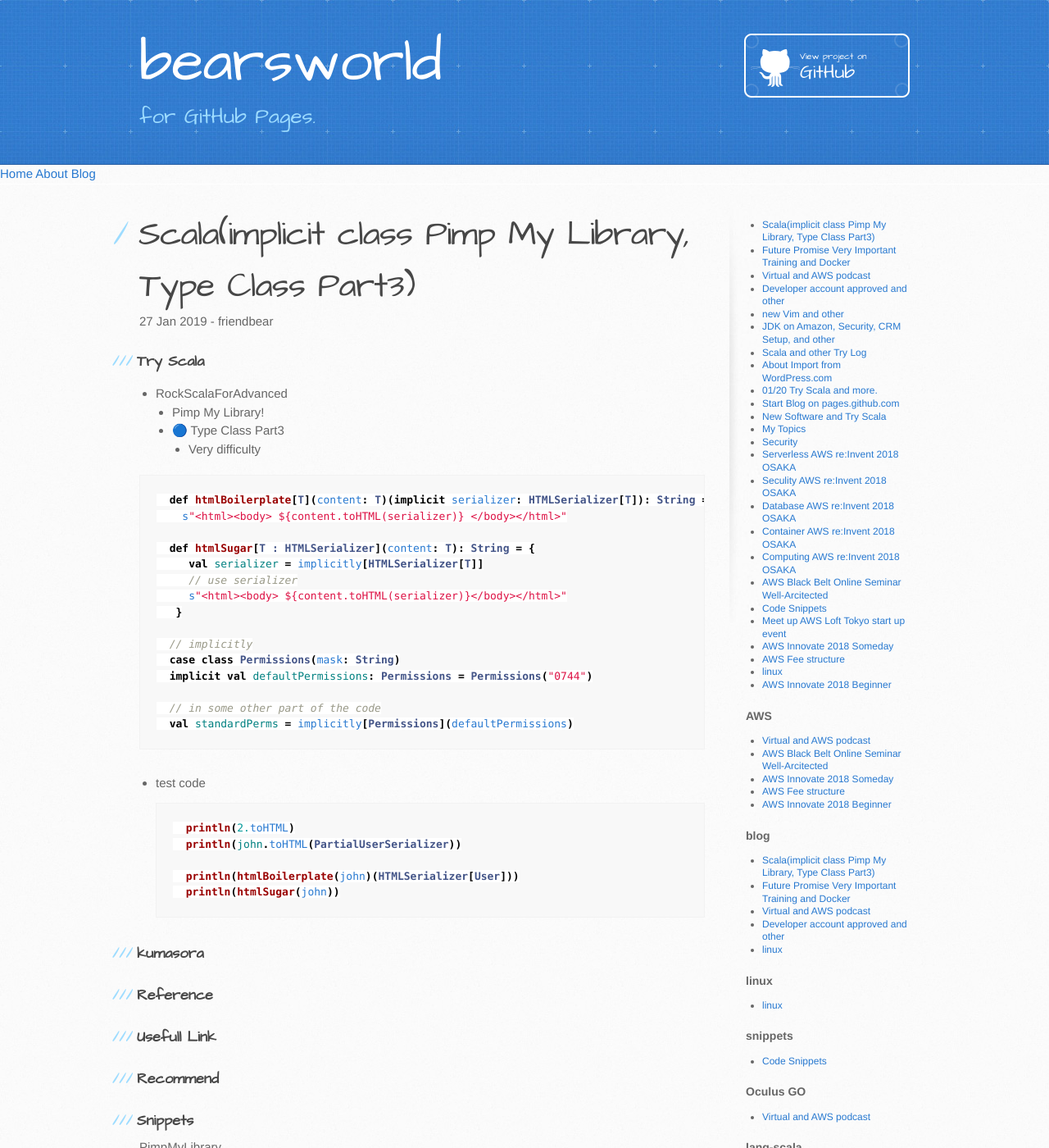
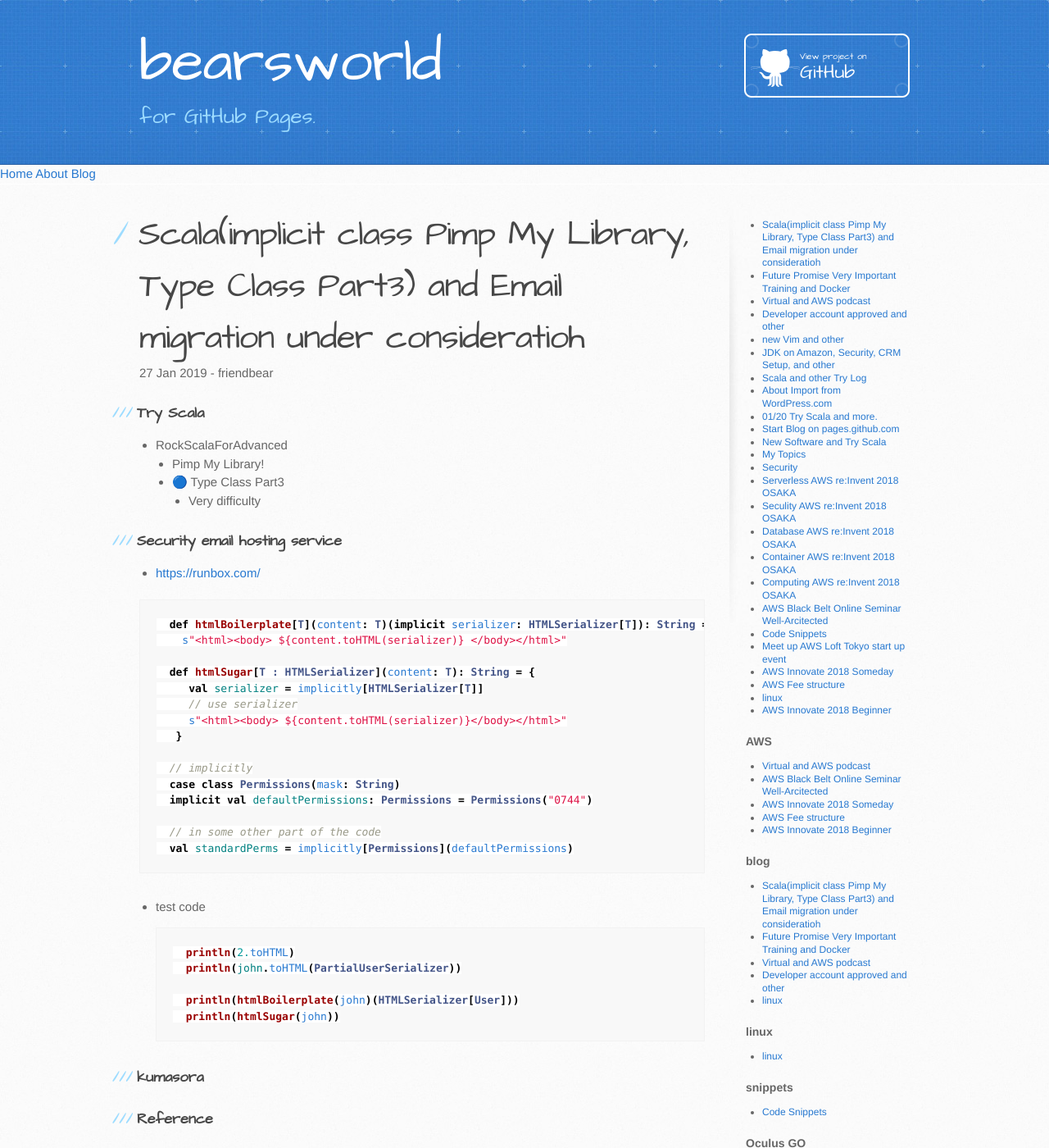
Before and after one commit to friendbear/friendbear.github.io.2021-10-19, a Jekyll site: the page built from _posts/2019-01-27-friendbear.md, in a window 1280 px wide and 1400 px high. Shown: the whole window at 82% size. Built offline with Jekyll 4.4.1, drawn with Linux system fonts in a browser that asks for light colours; comment, search, counter and statistics services are not loaded; some of the changed text lies outside the part shown.

Commit message:
https://runbox.com

````diff
--- a/_posts/2019-01-27-friendbear.md
+++ b/_posts/2019-01-27-friendbear.md
@@ -1,8 +1,8 @@
 ---
 layout: post
 author: friendbear
-title: Scala(implicit class Pimp My Library, Type Class Part3)
-categories: [blog, lang-scala]
+title: Scala(implicit class Pimp My Library, Type Class Part3) and Email migration under consideratioh
+categories: [blog, lang-scala, email migration]
 tags: [lang-scala]
 ---
 
@@ -13,6 +13,9 @@ tags: [lang-scala]
   - 🔵 Type Class Part3
     - Very difficulty
 
+
+### Security email hosting service
+- <https://runbox.com/>
 
 ```scala
   def htmlBoilerplate[T](content: T)(implicit serializer: HTMLSerializer[T]): String =
@@ -49,7 +52,6 @@ tags: [lang-scala]
 ### Usefull Link
 
 ### Recommend
-
 
 ### Snippets
 
````
